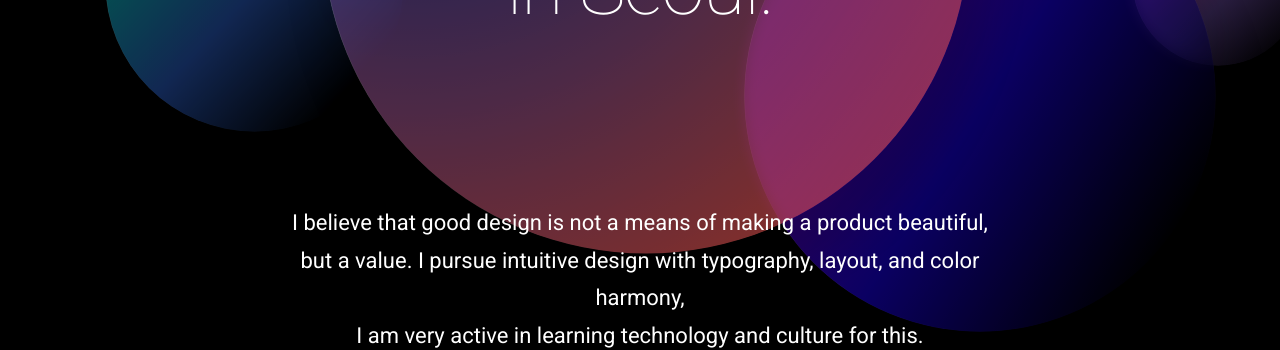
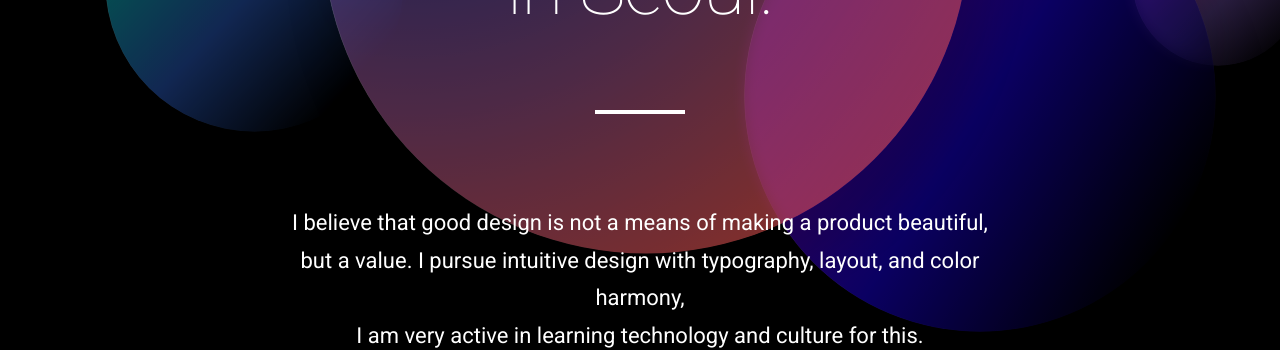
Before and after one commit to jihoon-yu/jihoon-yu.github.io, a Jekyll site: the page built from index.html, in a window 1280 px wide. Shown: the part 536-886 px from the top of the page. Built offline with Jekyll 4.4.1, drawn with Linux system fonts in a browser that asks for light colours; nearby versions of some CDN libraries.

Commit message:
Update _basic.scss

```diff
--- a/_sass/_basic.scss
+++ b/_sass/_basic.scss
@@ -706,6 +706,7 @@
     visibility: hidden;
   }
   @include mq(tabletl) {
+    visibility: visible;
     width: 90px;
     height: 4px;
     margin-top: 76px;
@@ -988,7 +989,7 @@
 // - - - - - - - - - - - - - - - - - - - - - - - - - - - - - - - - - - - - new index animation
 @keyframes index-circle-show-one {
   from {
-    transform: translateY(100px);
+    transform: translateY(500px);
     opacity: 0;
   }
 
@@ -1000,7 +1001,7 @@
 
 @keyframes index-circle-show-two {
   from {
-    transform: translateY(120px);
+    transform: translateY(660px);
     opacity: 0;
   }
 
@@ -1012,7 +1013,7 @@
 
 @keyframes index-circle-show-three {
   from {
-    transform: translateY(100px);
+    transform: translateY(500px);
     opacity: 0;
   }
 
@@ -1024,7 +1025,7 @@
 
 @keyframes index-circle-show-four {
   from {
-    transform: translateY(100px);
+    transform: translateY(500px);
     opacity: 0;
   }
 
@@ -1036,7 +1037,7 @@
 
 @keyframes index-circle-show-five {
   from {
-    transform: translateY(200px);
+    transform: translateY(900px);
     opacity: 0;
   }
 
@@ -1048,7 +1049,7 @@
 
 @keyframes index-circle-show-six {
   from {
-    transform: translateY(190px);
+    transform: translateY(600px);
     opacity: 0;
   }
 
@@ -1060,7 +1061,7 @@
 
 @keyframes index-circle-show-seven {
   from {
-    transform: translateY(150px);
+    transform: translateY(550px);
     opacity: 0;
   }
 
@@ -1072,41 +1073,41 @@
 
 .index-circle-one {
   animation-name: index-circle-show-one;
-  animation-duration: 0.5s;
-  animation-delay: 0.5s;
-  animation-timing-function: cubic-bezier(0.15, 1.6, 0.79, 0.7);
+  animation-duration: 0.7s;
+  animation-delay: 1s;
+  animation-timing-function: cubic-bezier(0.42, 0.97, 0.65, 1.72);
   animation-fill-mode: both;
 }
 
 .index-circle-two {
   animation-name: index-circle-show-two;
-  animation-duration: 0.6s;
-  animation-delay: 0.6s;
+  animation-duration: 0.8s;
+  animation-delay: 1.3s;
   animation-timing-function: cubic-bezier(0.23, 0.99, 0.47, 0.78);
   animation-fill-mode: both;
 }
 
 .index-circle-three {
   animation-name: index-circle-show-three;
-  animation-duration: 0.5s;
-  animation-delay: 0.7s;
+  animation-duration: 0.7s;
+  animation-delay: 1.5s;
   animation-timing-function: cubic-bezier(0.23, 0.99, 0.47, 0.78);
   animation-fill-mode: both;
 }
 
 .index-circle-four {
   animation-name: index-circle-show-four;
-  animation-duration: 0.5s;
-  animation-delay: 0.7s;
+  animation-duration: 0.8s;
+  animation-delay: 1.5s;
   animation-timing-function: cubic-bezier(0.23, 0.99, 0.47, 0.78);
   animation-fill-mode: both;
 }
 
 .index-circle-five {
   animation-name: index-circle-show-five;
-  animation-duration: 0.6s;
-  animation-delay: 0.8s;
-  animation-timing-function: cubic-bezier(0.15, 1.6, 0.79, 0.7);
+  animation-duration: 0.7s;
+  animation-delay: 1.3s;
+  animation-timing-function: cubic-bezier(0.42, 0.97, 0.65, 1.72);
   animation-fill-mode: both;
 }
 
```
